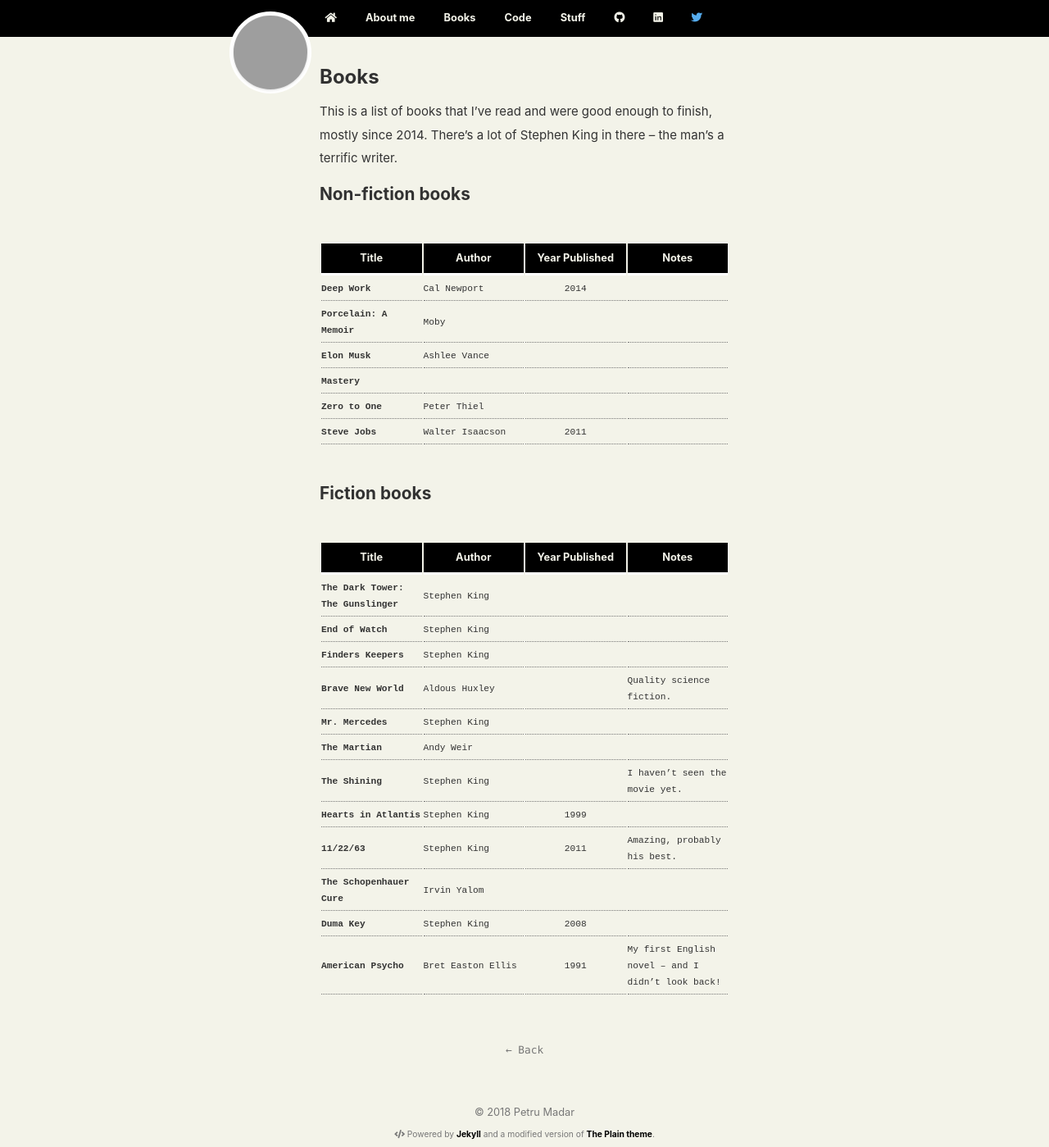
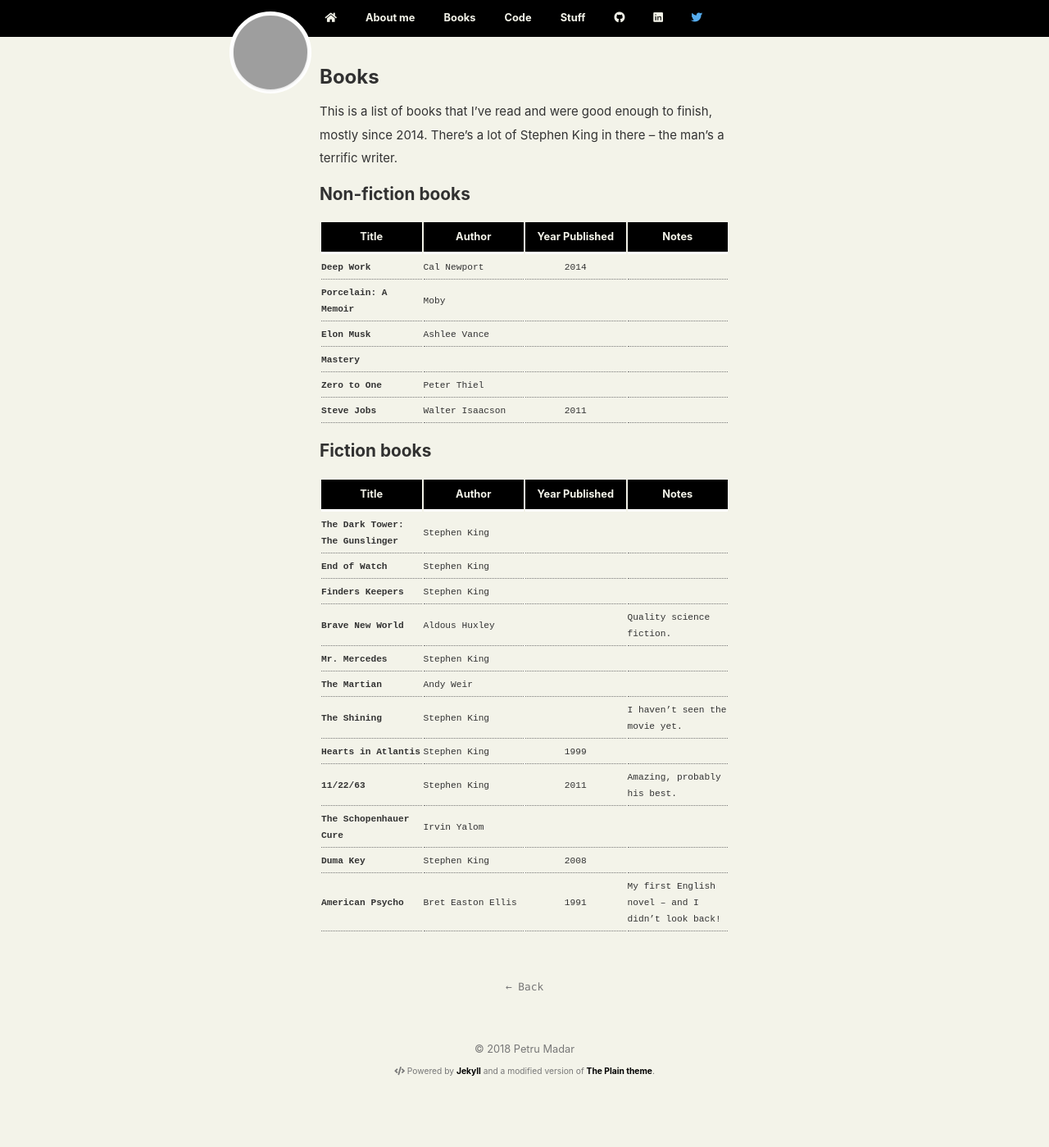
Before and after one commit to petru/prologue, a Jekyll site: the page built from books.md, in a window 1280 px wide. Shown: the whole page at 82% size. Built offline with Jekyll 4.4.1, drawn with Linux system fonts in a browser that asks for light colours; nearby versions of some CDN libraries; after the commit the page ends 1322 px from its top, so only the background shows below that; grey boxes are pictures that could not be loaded.

Commit message:
Adjust table layout

```diff
--- a/_sass/main.scss
+++ b/_sass/main.scss
@@ -183,7 +183,7 @@
 table {
   width: 100%;
   table-layout: fixed;
-  margin: 45px 0;
+  margin: 1.2rem 0;
   thead {
     background: #000;
     color: #f3f3e9;
```
